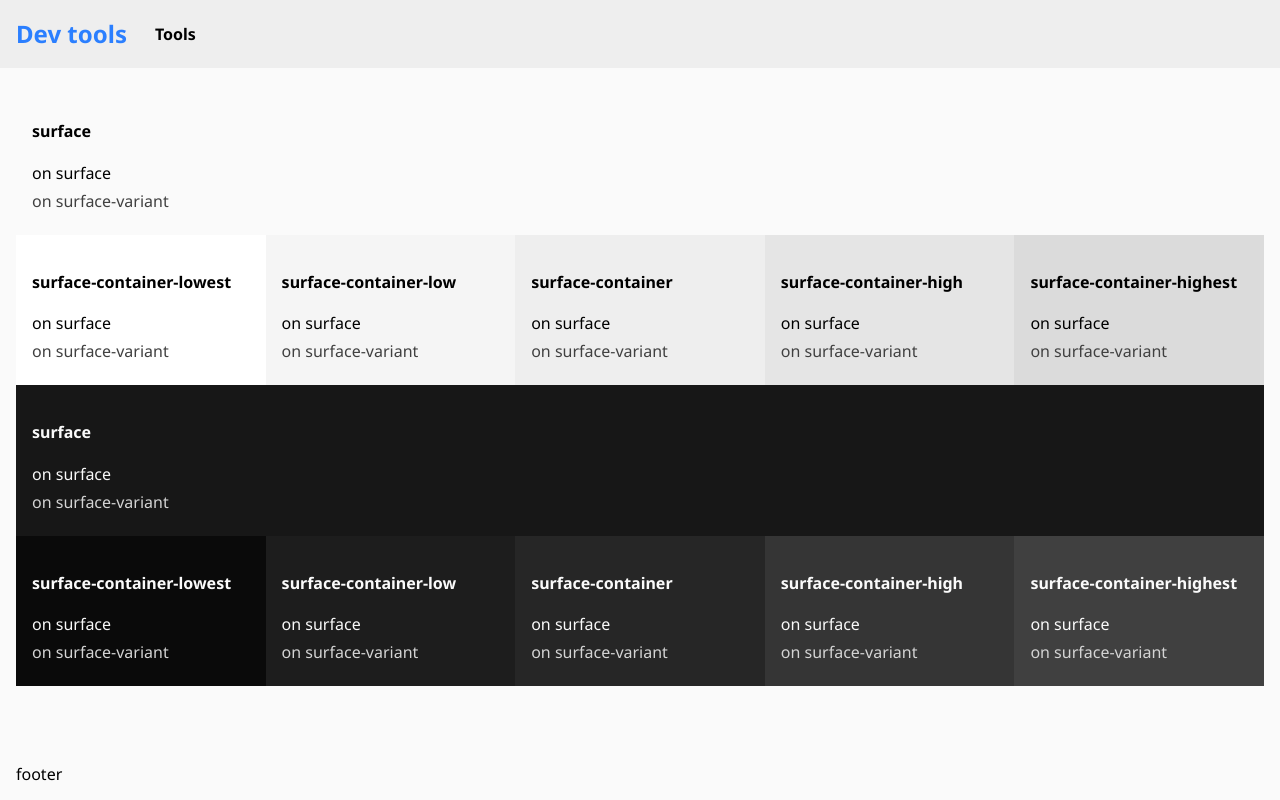
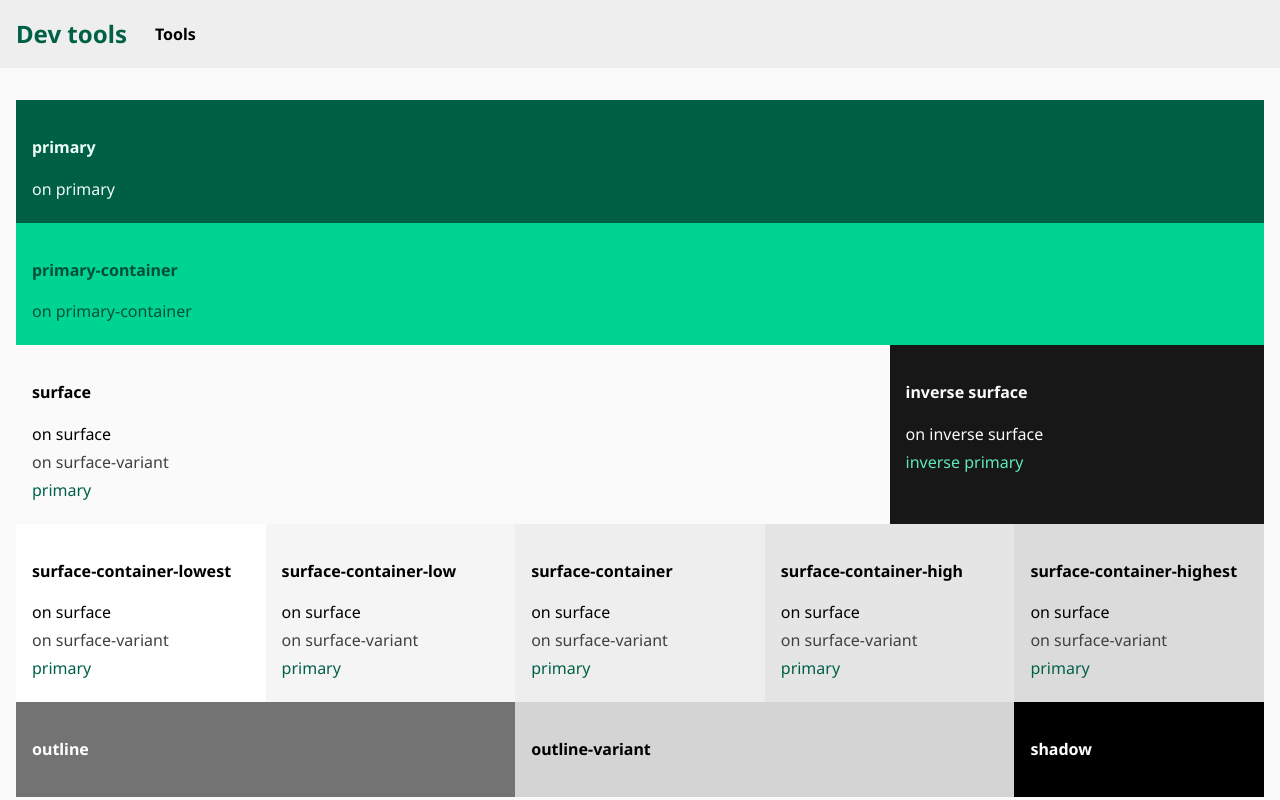
Before and after one commit to MerijnF/dev-tools, a SvelteKit app in the folder apps/web/: page /demo/theme/colors in a window 1280 px wide. Shown: the top 800 px of the page. Built offline with nearby package versions, Linux system fonts and the light colour scheme.

Commit message:
primary color

```diff
--- a/apps/web/src/routes/(app)/demo/theme/colors/+page.svelte
+++ b/apps/web/src/routes/(app)/demo/theme/colors/+page.svelte
@@ -1,69 +1,65 @@
-<div class="grid light">
+{#each ['light', 'dark'] as theme (theme)}
+	<div class="grid {theme}">
+		<div class="primary">
+			<h4>primary</h4>
+			<p>on primary</p>
+		</div>
+		<div class="primary-container">
+			<h4>primary-container</h4>
+			<p>on primary-container</p>
+		</div>
 		<div class="surface">
 			<h4>surface</h4>
 			<p>on surface</p>
 			<p class="on-surface-variant">on surface-variant</p>
+			<p class="on-surface-primary">primary</p>
 		</div>
-
+		<div class="inverse-surface">
+			<h4>inverse surface</h4>
+			<p>on inverse surface</p>
+			<p class="on-inverse-surface-primary">inverse primary</p>
+		</div>
 		<div class="surface-container-lowest">
 			<h4>surface-container-lowest</h4>
 			<p>on surface</p>
 			<p class="on-surface-variant">on surface-variant</p>
+			<p class="on-surface-primary">primary</p>
 		</div>
 		<div class="surface-container-low">
 			<h4>surface-container-low</h4>
 			<p>on surface</p>
 			<p class="on-surface-variant">on surface-variant</p>
+			<p class="on-surface-primary">primary</p>
 		</div>
 		<div class="surface-container">
 			<h4>surface-container</h4>
 			<p>on surface</p>
 			<p class="on-surface-variant">on surface-variant</p>
+			<p class="on-surface-primary">primary</p>
 		</div>
 		<div class="surface-container-high">
 			<h4>surface-container-high</h4>
 			<p>on surface</p>
 			<p class="on-surface-variant">on surface-variant</p>
+			<p class="on-surface-primary">primary</p>
 		</div>
 		<div class="surface-container-highest">
 			<h4>surface-container-highest</h4>
 			<p>on surface</p>
 			<p class="on-surface-variant">on surface-variant</p>
+			<p class="on-surface-primary">primary</p>
+		</div>
+		<div class="outline">
+			<h4>outline</h4>
+		</div>
+		<div class="outline-variant">
+			<h4>outline-variant</h4>
+		</div>
+		<div class="shadow">
+			<h4>shadow</h4>
 		</div>
 	</div>
-<div class="grid dark">
-	<div class="surface">
-		<h4>surface</h4>
-		<p>on surface</p>
-		<p class="on-surface-variant">on surface-variant</p>
-	</div>
-
-	<div class="surface-container-lowest">
-		<h4>surface-container-lowest</h4>
-		<p>on surface</p>
-		<p class="on-surface-variant">on surface-variant</p>
-	</div>
-	<div class="surface-container-low">
-		<h4>surface-container-low</h4>
-		<p>on surface</p>
-		<p class="on-surface-variant">on surface-variant</p>
-	</div>
-	<div class="surface-container">
-		<h4>surface-container</h4>
-		<p>on surface</p>
-		<p class="on-surface-variant">on surface-variant</p>
-	</div>
-	<div class="surface-container-high">
-		<h4>surface-container-high</h4>
-		<p>on surface</p>
-		<p class="on-surface-variant">on surface-variant</p>
-	</div>
-	<div class="surface-container-highest">
-		<h4>surface-container-highest</h4>
-		<p>on surface</p>
-		<p class="on-surface-variant">on surface-variant</p>
-	</div>
-</div>
+{/each}
 
 <style>
 	.light {
@@ -77,9 +73,18 @@
 		color: var(--color-on-surface-variant);
 	}
 
+	.on-surface-primary {
+		color: var(--color-primary);
+	}
+
+	.on-inverse-surface-primary {
+		color: var(--color-inverse-primary);
+	}
+
 	.grid {
+		margin: var(--size-4) 0;
 		display: grid;
-		grid-template-columns: repeat(5, 1fr);
+		grid-template-columns: repeat(10, 1fr);
 		div {
 			padding: var(--size-4);
 			p {
@@ -88,33 +93,74 @@
 		}
 	}
 
+	.primary {
+		grid-column: span 10;
+		background-color: var(--color-primary);
+		color: var(--color-on-primary);
+	}
+
+	.primary-container {
+		grid-column: span 10;
+		background-color: var(--color-primary-container);
+		color: var(--color-on-primary-container);
+	}
+
+	.outline {
+		grid-column: span 4;
+		background-color: var(--color-outline);
+		color: var(--color-white);
+	}
+
+	.shadow {
+		grid-column: span 2;
+		background-color: var(--color-shadow);
+		color: var(--color-white);
+	}
+
+	.outline-variant {
+		grid-column: span 4;
+		background-color: var(--color-outline-variant);
+		color: light-dark(var(--color-black), var(--color-white));
+	}
+
 	.surface {
-		grid-column: span 5;
+		grid-column: span 7;
 		background-color: var(--color-surface);
 		color: var(--color-on-surface);
 	}
 
+	.inverse-surface {
+		grid-column: span 3;
+		background-color: var(--color-inverse-surface);
+		color: var(--color-inverse-on-surface);
+	}
+
 	.surface-container-lowest {
+		grid-column: span 2;
 		background-color: var(--color-surface-container-lowest);
 		color: var(--color-on-surface);
 	}
 
 	.surface-container-low {
+		grid-column: span 2;
 		background-color: var(--color-surface-container-low);
 		color: var(--color-on-surface);
 	}
 
 	.surface-container {
+		grid-column: span 2;
 		background-color: var(--color-surface-container);
 		color: var(--color-on-surface);
 	}
 
 	.surface-container-high {
+		grid-column: span 2;
 		background-color: var(--color-surface-container-high);
 		color: var(--color-on-surface);
 	}
 
 	.surface-container-highest {
+		grid-column: span 2;
 		background-color: var(--color-surface-container-highest);
 		color: var(--color-on-surface);
 	}
--- a/apps/web/src/styles/theme.css
+++ b/apps/web/src/styles/theme.css
@@ -48,7 +48,57 @@
 		var(--color-dark-on-surface-variant)
 	);
 
-	--color-primary: var(--color-blue-500);
+	--color-light-inverse-surface: var(--color-dark-surface);
+	--color-light-inverse-on-surface: var(--color-dark-on-surface);
+	--color-light-inverse-primary: var(--color-dark-primary);
+	--color-dark-inverse-surface: var(--color-light-surface);
+	--color-dark-inverse-on-surface: var(--color-light-on-surface);
+	--color-dark-inverse-primary: var(--color-light-primary);
+	--color-inverse-surface: light-dark(
+		var(--color-light-inverse-surface),
+		var(--color-dark-inverse-surface)
+	);
+	--color-inverse-on-surface: light-dark(
+		var(--color-light-inverse-on-surface),
+		var(--color-dark-inverse-on-surface)
+	);
+	--color-inverse-primary: light-dark(
+		var(--color-light-inverse-primary),
+		var(--color-dark-inverse-primary)
+	);
+
+	--color-light-outline: var(--color-neutral-500);
+	--color-dark-outline: var(--color-neutral-500);
+	--color-outline: light-dark(var(--color-light-outline), var(--color-dark-outline));
+
+	--color-light-outline-variant: var(--color-neutral-300);
+	--color-dark-outline-variant: var(--color-neutral-600);
+	--color-outline-variant: light-dark(
+		var(--color-light-outline-variant),
+		var(--color-dark-outline-variant)
+	);
+
+	--color-shadow: var(--color-black);
+
+	--color-light-primary: var(--color-emerald-800);
+	--color-dark-primary: var(--color-emerald-300);
+	--color-light-on-primary: var(--color-emerald-50);
+	--color-dark-on-primary: var(--color-emerald-950);
+	--color-primary: light-dark(var(--color-light-primary), var(--color-dark-primary));
+	--color-on-primary: light-dark(var(--color-light-on-primary), var(--color-dark-on-primary));
+
+	--color-light-primary-container: var(--color-emerald-400);
+	--color-dark-primary-container: var(--color-emerald-700);
+	--color-light-on-primary-container: var(--color-emerald-900);
+	--color-dark-on-primary-container: var(--color-emerald-100);
+	--color-primary-container: light-dark(
+		var(--color-light-primary-container),
+		var(--color-dark-primary-container)
+	);
+	--color-on-primary-container: light-dark(
+		var(--color-light-on-primary-container),
+		var(--color-dark-on-primary-container)
+	);
 
 	--size-1: 0.25rem;
 	--size-2: 0.5rem;
```
Lines whose indentation alone changed are shown as unchanged.
